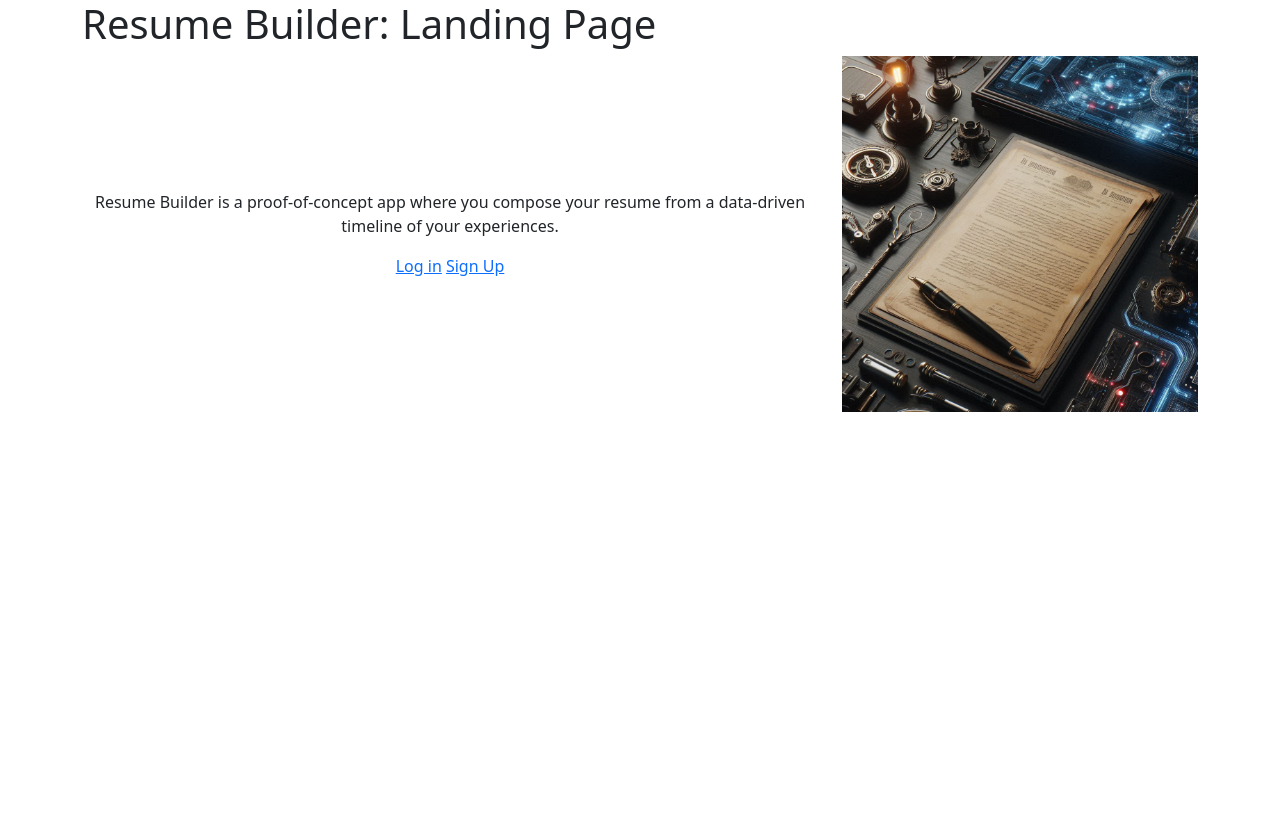
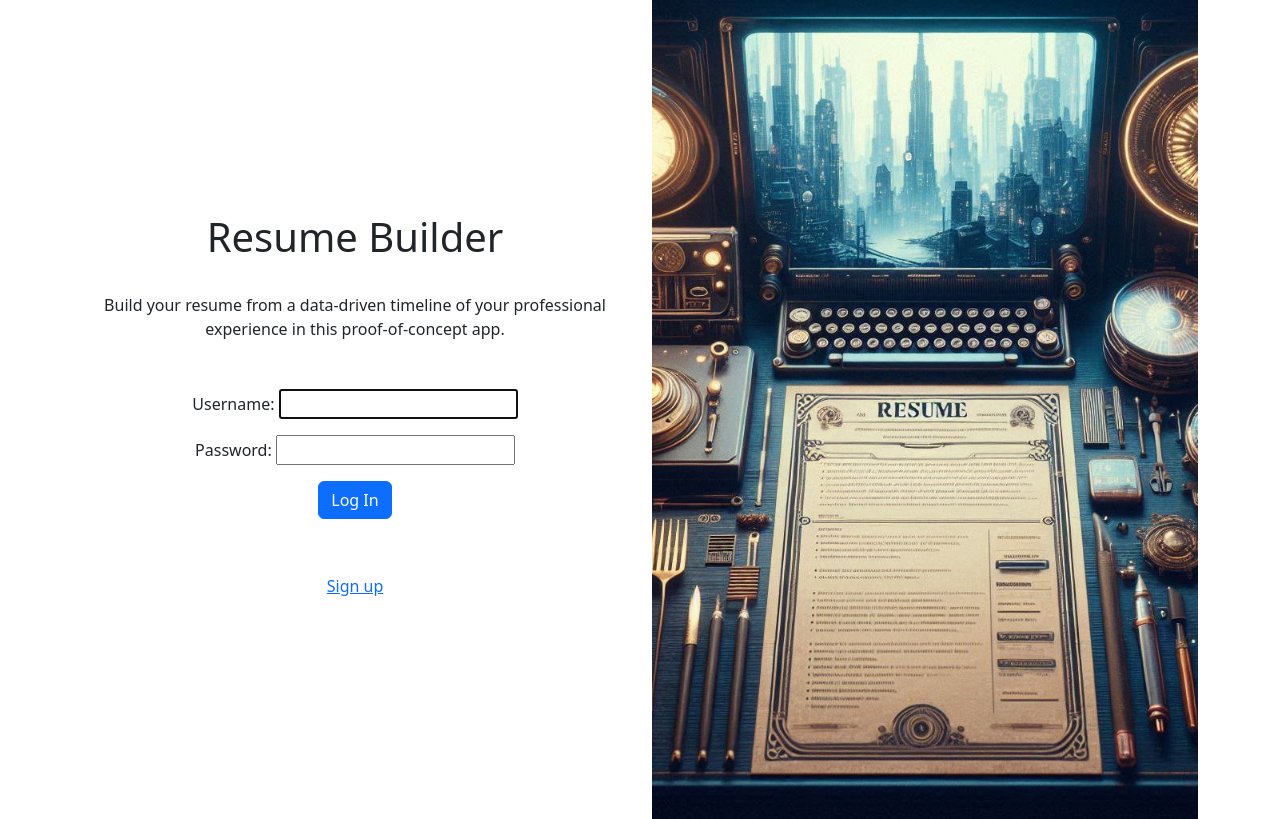
Before and after one commit to slivermon/resume_builder_poc, a Django app: page / in a window 1280 px wide. Before the commit the page ends 412 px from the top, so only its background shows below. Run offline with Django 5.2, Linux system fonts and the light colour scheme; some libraries are stand-ins or nearby versions.

Commit message:
feat: Add login to landing page

```diff
--- a/app/accounts/views.py
+++ b/app/accounts/views.py
@@ -1,6 +1,7 @@
 from django.shortcuts import HttpResponse, render
 from django.urls import reverse_lazy
 from django.views.generic.edit import CreateView
+from django.contrib.auth.forms import (AuthenticationForm)
 
 from .forms import CustomUserCreationForm
 
@@ -14,4 +15,9 @@ def landingpage(request):
     if request.method == "POST":
         return HttpResponse("Logged in landing page")
 
-    return render(request, "home.html")
+    else:
+        form = AuthenticationForm
+        context = {
+            "form": form,
+        }
+        return render(request, "home.html", context)
--- a/app/templates/home.html
+++ b/app/templates/home.html
@@ -1,40 +1,33 @@
 {% extends "base.html" %}
 {% load static %}
 
-{% block title %}Resume Builder: Landing Page{% endblock %}
+{% block title %}Resume Builder{% endblock %}
 
 {% block content %}
 
 
 <div class="container-sm">
   <div class="row">
-    <h1>Resume Builder: Landing Page</h1>
+
   </div>
   <div class="row">
-    <div class="col-sm-8 align-content-center text-center">
-      <p >Resume Builder is a proof-of-concept app where you compose your resume from a data-driven timeline of your experiences. </p>
-      <a href="{% url 'login' %}">Log in</a>
-      <a href="{% url 'signup' %}">Sign Up</a>
+    <div class="col-sm-6 align-content-center text-center">
+      <h1>Resume Builder</h1>
+      <br>
+      <p >Build your resume from a data-driven timeline of your professional experience in this proof-of-concept app. </p>
+      <!-- <a class="btn btn-primary" role="button" href="{% url 'login' %}" >Log in</a>
+      <h2>Inline Log In</h2> -->
+        <form class="mt-5" method="post" action="accounts/login/">
+          {% csrf_token %}
+          {{ form.as_p }}
+          <button class="btn btn-primary" type="submit">Log In</button>
+        </form>
+      <a class="btn btn-link mt-5" role="button" href="{% url 'signup' %}">Sign up</a>
     </div>
-    <div class="col-sm-4">
-      <img class="img-fluid" src="{% static 'images/resume_builder_poc_landing_page_1.jpg' %}">
+    <div class="col-sm-6">
+      <img class="img-fluid" src="{% static 'images/resume_builder_poc_landing_page_hero_crop.jpg' %}">
     </div>
   </div>
 </div>
 
 {% endblock %}
-
-
-<!--  block content %}
- if user.is_authenticated %}
-  Hi {{ user.username }}!
-  <form action="{% url 'logout' %}" method="post">
-     csrf_token %}
-    <button type="submit">Log Out</button>
-  </form>
- else %}
-  <p>You are not logged in</p>
-  <a href=" url 'login' %}">Log In</a> |
-  <a href=" url 'signup' %}">Sign Up</a>
- endif %}
- endblock %} -->
```
Also changed, not shown: app/static/images/resume_builder_poc_landing_page_hero.jpg (added), app/static/images/resume_builder_poc_landing_page_hero_crop.jpg (added).
